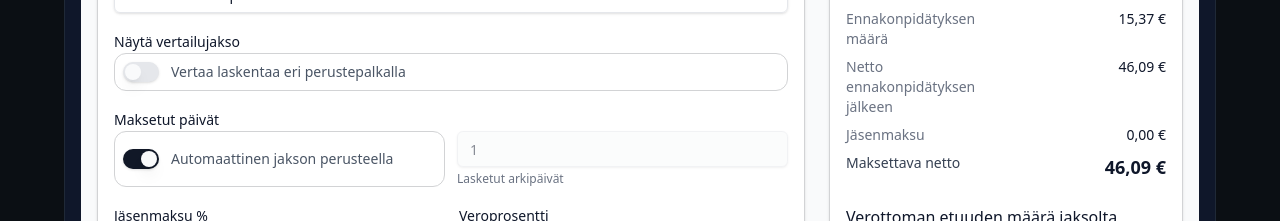
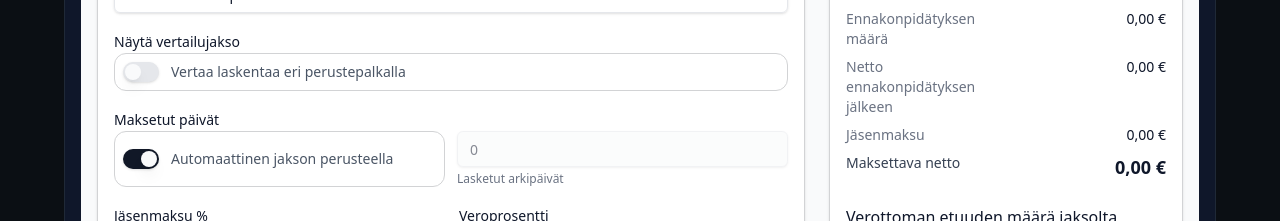
Before and after one commit to Heksed/demo-showcase, a Next.js app: page /allowancecalculator in a window 1280 px wide. Shown: the part 840-1061 px from the top of the page. Built offline with nearby package versions, Linux system fonts and the light colour scheme.

Commit message:
Update: pieni muutos massapäätökset/allowance

```diff
--- a/demos/allowancecalculator/Allowancecalculator.tsx
+++ b/demos/allowancecalculator/Allowancecalculator.tsx
@@ -27,13 +27,15 @@ function businessDaysBetween(startISO: string, endISO: string) {
   // counts business days from start (inclusive) to end (exclusive)
   const start = new Date(startISO);
   const end = new Date(endISO);
-  if (isNaN(start.getTime()) || isNaN(end.getTime()) || end < start) return 0;
+  if (isNaN(start.getTime()) || isNaN(end.getTime()) || end <= start) return 0;
   let count = 0;
   const cur = new Date(start);
-  while (cur <= end) {
+  cur.setHours(0, 0, 0, 0);
+  const endDate = new Date(end);
+  endDate.setHours(0, 0, 0, 0);
+  while (cur < endDate) {
     if (isBusinessDay(cur)) count++;
     cur.setDate(cur.getDate() + 1);
-    cur.setHours(0, 0, 0, 0);
   }
   return count;
 }
@@ -154,8 +156,8 @@ function earningsPartFromDaily(dailyWage: number, splitPointMonth = SPLIT_POINT_
 }
 
 function stepFactorByCumulativeDays(cumulativeDays: number) {
-  if (cumulativeDays > 170) return { factor: 0.75, label: "Porrastus 75%" } as const;
-  if (cumulativeDays > 40) return { factor: 0.80, label: "Porrastus 80%" } as const;
+  if (cumulativeDays >= 170) return { factor: 0.75, label: "Porrastus 75%" } as const;
+  if (cumulativeDays >= 40) return { factor: 0.80, label: "Porrastus 80%" } as const;
   return { factor: 1.0, label: "Ei porrastusta" } as const;
 }
 
@@ -257,7 +259,9 @@ function runSelfTests() {
     console.error("[TEST] Error in tests", e);
   }
 }
-runSelfTests();
+if (process.env.NODE_ENV !== 'production') {
+  runSelfTests();
+}
 
 // ===============================
 // Types
```
